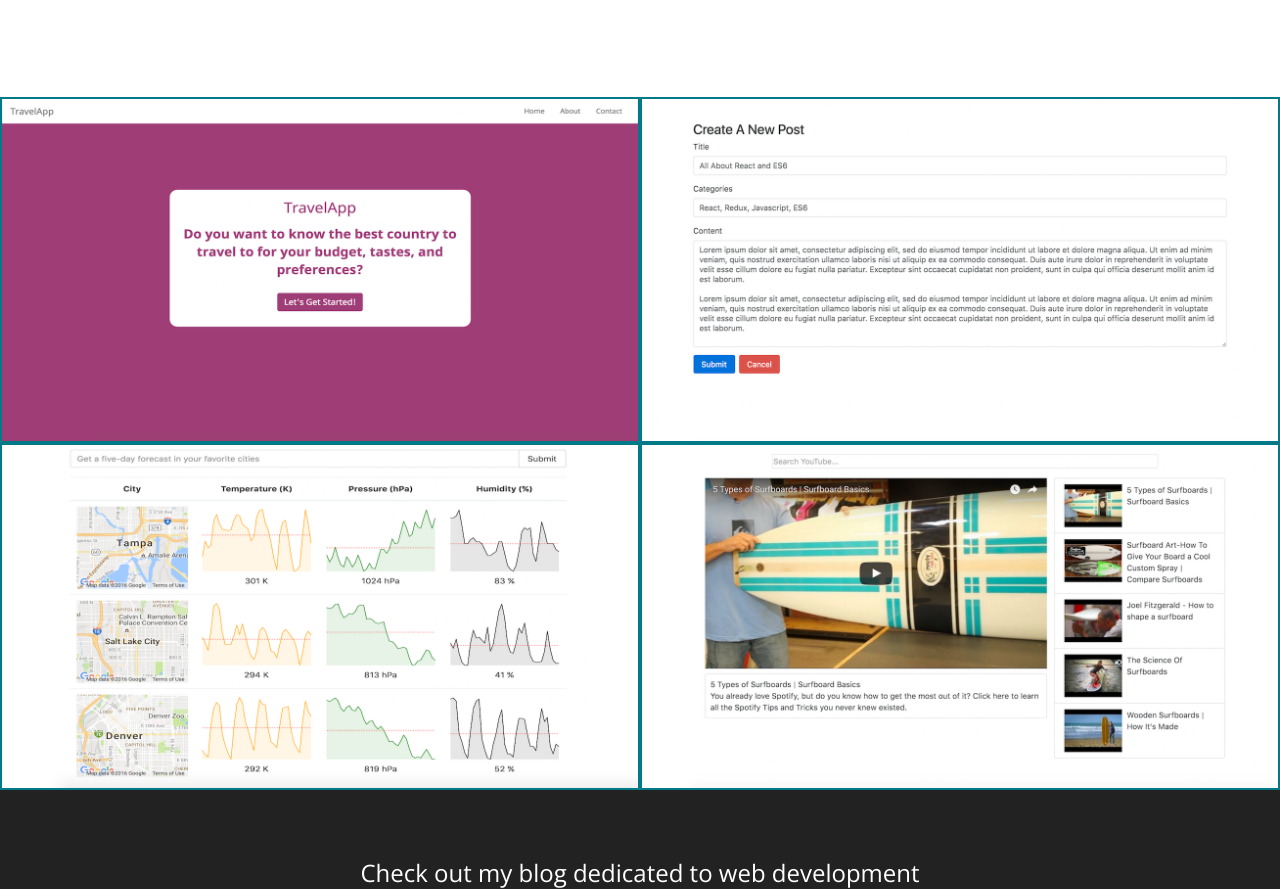
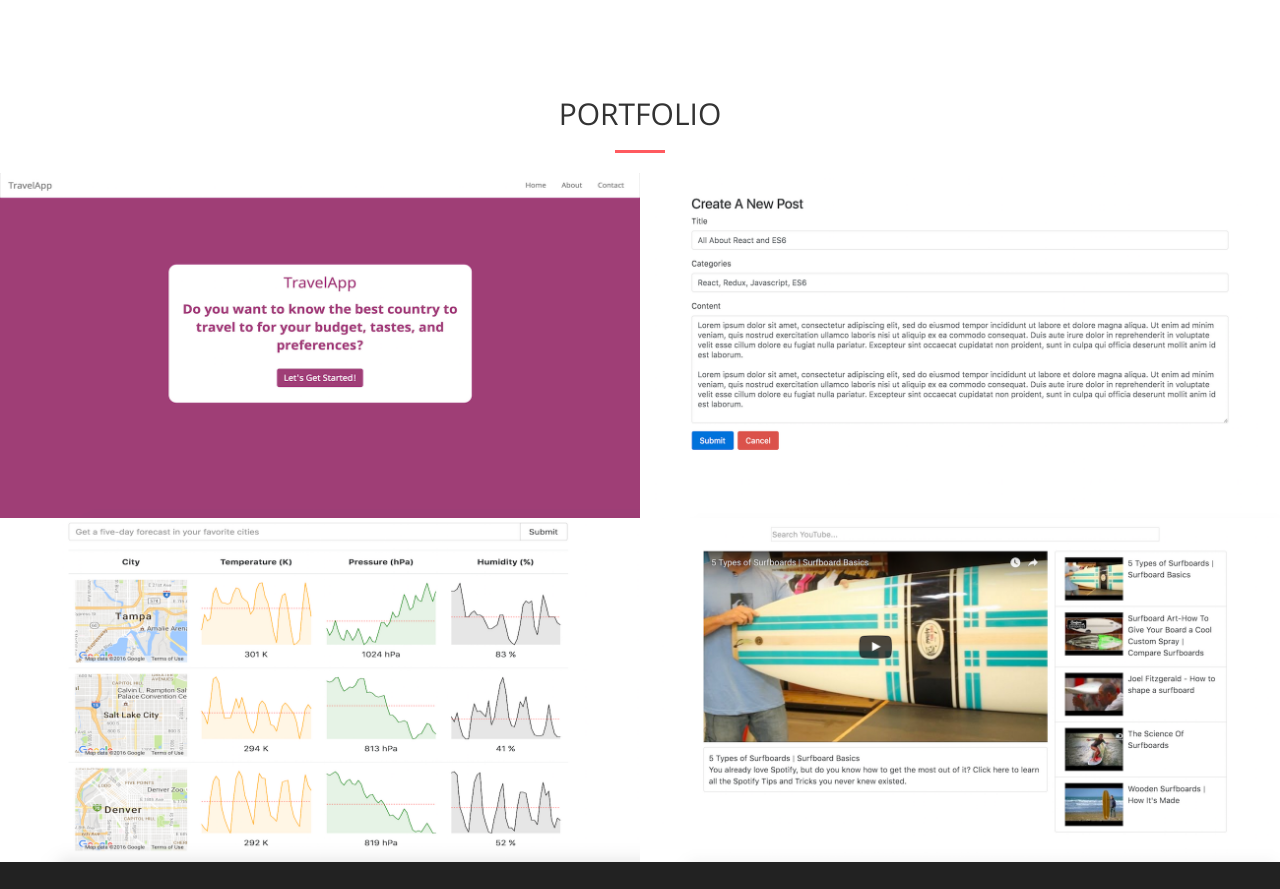
Before and after one commit to alexdecapri/alexdecapri.github.io, a website: page index.html in a window 1280 px wide. Shown: the part 1997-2886 px from the top of the page. Drawn offline with nearby package versions, Linux system fonts and the light colour scheme.

Commit message:
Style updates

```diff
--- a/index.html
+++ b/index.html
@@ -86,7 +86,7 @@
                     <h2 class="section-heading">ABOUT ME</h2>
                     <hr class="light">
                     <p class="text-faded">I'm a full-stack web developer based out of Salt Lake City, UT.  When I'm not snowboarding, traveling, or finishing up 7 more classes from the University of Utah, I'm behind my computer coding away.</p>
-                    <p class="text-faded">Currently obsessing over <a style="color: white" href="https://facebook.github.io/react/" target="_blank">React</a>.</p>
+                    <p class="text-faded">Currently obsessing over <a style="color: white" href="https://facebook.github.io/react/" target="_blank">React</a>. Check out my Github <a style="color: white" href="https://github.com/alexdecapri" target="_blank">here.</a></p>
                     <a href="#portfolio" class="page-scroll btn btn-default btn-xl sr-button">Portfolio</a>
                 </div>
             </div>
@@ -178,7 +178,12 @@
         </div>
     </section>
 
-    <section class="no-padding" id="portfolio">
+    <div class="col-lg-12 text-center">
+        <h2 class="section-heading" id="portfolio">PORTFOLIO</h2>
+        <hr class="primary">
+    </div>
+
+    <section class="no-padding">
         <div class="container-fluid">
             <div class="row no-gutter">
                 <div class="col-sm-6">
--- a/less/creative.less
+++ b/less/creative.less
@@ -262,7 +262,7 @@ header {
 }
 
 .portfolio-box {
-    border: 2px solid @theme-primary;
+    // border: 1px solid @theme-primary;
     position: relative;
     display: block;
     max-width: 650px;
```
Also changed, not shown: css/creative.css, css/creative.min.css.
